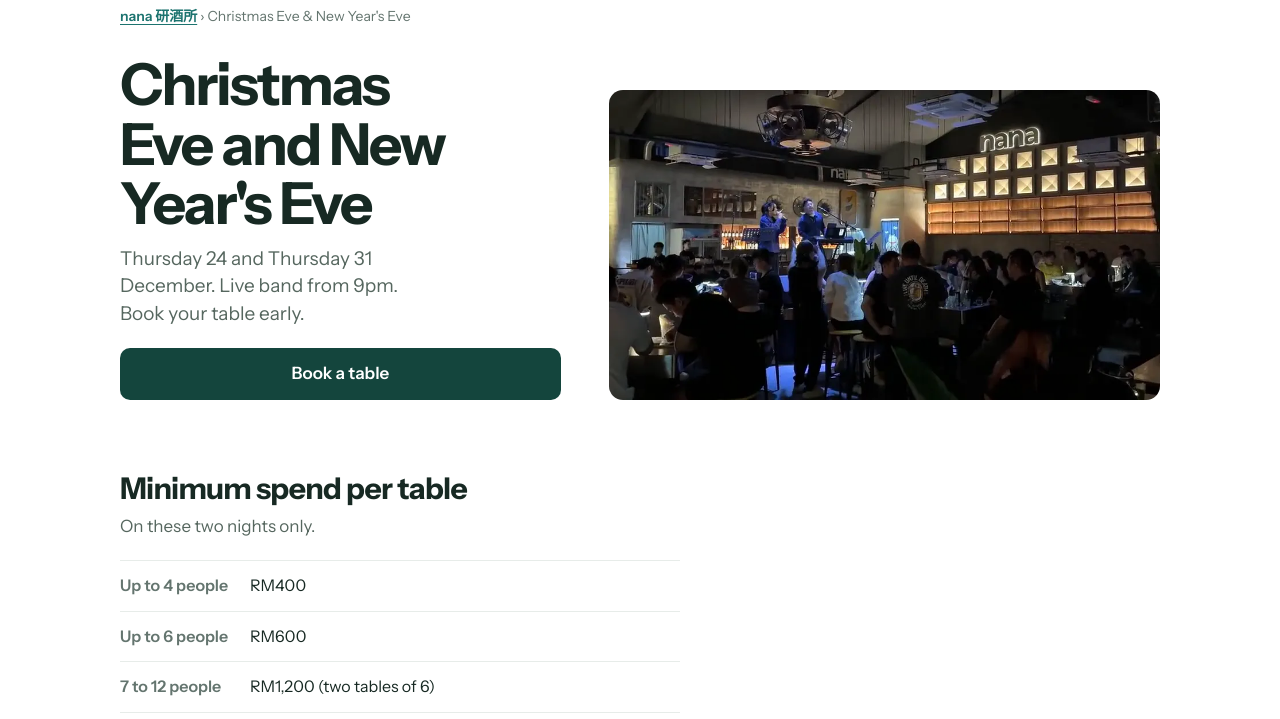
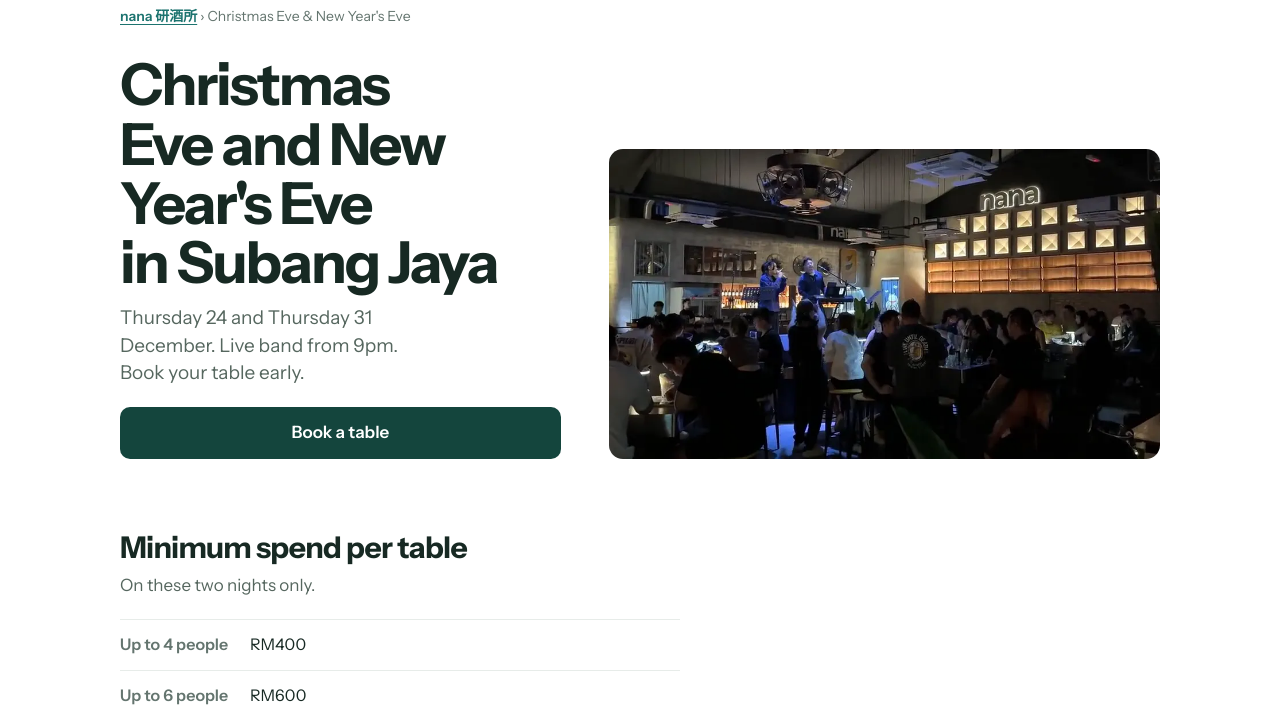
Before and after one commit to FreddieVong/gonana-site, a plain HTML site: page christmas-new-year/index.html in a window 1280 px wide. Shown: the part 63-782 px from the top of the page. Drawn offline with Linux system fonts and the light colour scheme.

Commit message:
Christmas Eve / New Year's Eve pages: the place in the title and heading, for local searches
Co-Authored-By: Claude Opus 5.5 <noreply@anthropic.com>

```diff
--- a/christmas-new-year/index.html
+++ b/christmas-new-year/index.html
@@ -1,9 +1,9 @@
 <!doctype html><html lang="en"><head><meta charset="utf-8"><meta name="viewport" content="width=device-width,initial-scale=1">
-<title>Christmas Eve & New Year's Eve · nana 研酒所</title><meta name="description" content="Thu 24 and Thu 31 Dec at nana 研酒所, SS13 Subang Jaya: live band from 9pm. Minimum spend RM400 for a table of up to 4, RM600 up to 6, RM1,200 for 7 to 12. No happy hour."><link rel="canonical" href="https://gonana.my/christmas-new-year/">
+<title>Christmas Eve & New Year's Eve in Subang Jaya · nana 研酒所</title><meta name="description" content="Thu 24 and Thu 31 Dec at nana 研酒所, SS13 Subang Jaya: live band from 9pm. Minimum spend RM400 for a table of up to 4, RM600 up to 6, RM1,200 for 7 to 12. No happy hour."><link rel="canonical" href="https://gonana.my/christmas-new-year/">
 <link rel="alternate" hreflang="en" href="https://gonana.my/christmas-new-year/">
 <link rel="alternate" hreflang="zh" href="https://gonana.my/zh/shengdan-kuanian/">
 <link rel="alternate" hreflang="x-default" href="https://gonana.my/christmas-new-year/">
-<meta property="og:title" content="Christmas Eve & New Year's Eve · nana 研酒所"><meta property="og:description" content="Thu 24 and Thu 31 Dec at nana 研酒所, SS13 Subang Jaya: live band from 9pm. Minimum spend RM400 for a table of up to 4, RM600 up to 6, RM1,200 for 7 to 12. No happy hour."><meta property="og:url" content="https://gonana.my/christmas-new-year/"><meta property="og:type" content="website"><meta property="og:image" content="https://gonana.my/assets/og-card.jpg"><meta name="twitter:card" content="summary_large_image">
+<meta property="og:title" content="Christmas Eve & New Year's Eve in Subang Jaya · nana 研酒所"><meta property="og:description" content="Thu 24 and Thu 31 Dec at nana 研酒所, SS13 Subang Jaya: live band from 9pm. Minimum spend RM400 for a table of up to 4, RM600 up to 6, RM1,200 for 7 to 12. No happy hour."><meta property="og:url" content="https://gonana.my/christmas-new-year/"><meta property="og:type" content="website"><meta property="og:image" content="https://gonana.my/assets/og-card.jpg"><meta name="twitter:card" content="summary_large_image">
 <meta name="theme-color" content="#ffffff"><link rel="icon" type="image/png" sizes="32x32" href="/assets/favicon-32.png"><link rel="apple-touch-icon" sizes="180x180" href="/assets/apple-touch-icon.png"><link rel="preload" href="/assets/fonts/instrument-sans-latin.woff2" as="font" type="font/woff2" crossorigin><link rel="preload" href="/assets/fonts/anton-latin.woff2" as="font" type="font/woff2" crossorigin><style>
 /* Christmas Eve and New Year's Eve: the events page's paper, ink, lists and buttons. */
 @font-face{font-family:"Instrument Sans";font-style:normal;font-weight:400 700;font-display:swap;src:url(/assets/fonts/instrument-sans-latin.woff2) format("woff2")}
@@ -118,7 +118,7 @@ footer p{margin:0 0 12px}
 @media (prefers-reduced-motion:reduce){*{transition:none!important}}
 footer .fl p{display:flex;flex-wrap:wrap;align-items:center;column-gap:18px;margin:0 0 4px}footer .fl b{flex-basis:100%;font-size:13px;font-weight:600;color:var(--ink-3);margin-top:8px}footer .fl a{display:inline-flex;align-items:center;min-height:44px;padding:0;margin:0}
 </style>
-<script type="application/ld+json">{"@context": "https://schema.org", "@type": "WebPage", "@id": "https://gonana.my/christmas-new-year/#page", "url": "https://gonana.my/christmas-new-year/", "name": "Christmas Eve & New Year's Eve · nana 研酒所", "description": "Thu 24 and Thu 31 Dec at nana 研酒所, SS13 Subang Jaya: live band from 9pm. Minimum spend RM400 for a table of up to 4, RM600 up to 6, RM1,200 for 7 to 12. No happy hour.", "inLanguage": "en", "about": {"@id": "https://gonana.my/#venue"}, "isPartOf": {"@type": "WebSite", "url": "https://gonana.my/"}}</script><script type="application/ld+json">{"@context": "https://schema.org", "@type": "BreadcrumbList", "itemListElement": [{"@type": "ListItem", "position": 1, "name": "nana 研酒所", "item": "https://gonana.my/"}, {"@type": "ListItem", "position": 2, "name": "Christmas Eve & New Year's Eve", "item": "https://gonana.my/christmas-new-year/"}]}</script>
+<script type="application/ld+json">{"@context": "https://schema.org", "@type": "WebPage", "@id": "https://gonana.my/christmas-new-year/#page", "url": "https://gonana.my/christmas-new-year/", "name": "Christmas Eve & New Year's Eve in Subang Jaya · nana 研酒所", "description": "Thu 24 and Thu 31 Dec at nana 研酒所, SS13 Subang Jaya: live band from 9pm. Minimum spend RM400 for a table of up to 4, RM600 up to 6, RM1,200 for 7 to 12. No happy hour.", "inLanguage": "en", "about": {"@id": "https://gonana.my/#venue"}, "isPartOf": {"@type": "WebSite", "url": "https://gonana.my/"}}</script><script type="application/ld+json">{"@context": "https://schema.org", "@type": "BreadcrumbList", "itemListElement": [{"@type": "ListItem", "position": 1, "name": "nana 研酒所", "item": "https://gonana.my/"}, {"@type": "ListItem", "position": 2, "name": "Christmas Eve & New Year's Eve", "item": "https://gonana.my/christmas-new-year/"}]}</script>
 <!-- Google tag (gtag.js) -->
 <script async src="https://www.googletagmanager.com/gtag/js?id=AW-17948641359"></script>
 <script>
@@ -128,7 +128,7 @@ gtag('config','G-FC1VE9TZZE');
 document.addEventListener('click',function(e){var a=e.target.closest&&e.target.closest('a[href]');if(!a)return;var h=a.getAttribute('href')||'';if(h.indexOf('wa.me')>-1||h.indexOf('api.whatsapp.com')>-1){try{gtag('event','conversion',{send_to:'AW-17948641359/lMV3CL73_OgcEM-Qyu5C',transport_type:'beacon'});gtag('event','whatsapp_click',{link_url:h,transport_type:'beacon'});}catch(x){}}else if(h.indexOf('maps.app.goo.gl')>-1||h.indexOf('google.com/maps')>-1||h.indexOf('waze.com')>-1){try{gtag('event','directions_click',{link_url:h,transport_type:'beacon'});}catch(x){}}},true);
 </script></head><body><header class="top"><a class="brand" href="/"><img class="mark" src="/assets/img/logo-300.webp" width="52" height="38" alt="nana"><img class="wm" src="/assets/img/wordmark-480.png" width="49" height="30" alt="研酒所"></a><a class="sw" href="/zh/shengdan-kuanian/" lang="zh" hreflang="zh">中文</a></header><main>
 <nav class="crumb"><a href="/">nana 研酒所</a> › Christmas Eve &amp; New Year's Eve</nav>
-<div class="hero"><div><h1>Christmas Eve and New Year's Eve</h1><p class="lede">Thursday 24 and Thursday 31 December. Live band from 9pm. Book your table early.</p><a class="btn btn-ink" style="margin-top:20px" href="https://wa.me/60128974221?text=Hi%20nana%2C%20I%27d%20like%20to%20book%20a%20table%20for%20Christmas%20Eve%20%2F%20New%20Year%27s%20Eve.%0A%0AName%20%3A%0ADate%20%3A%0ATime%20%3A%0APax%20%3A">Book a table</a></div><picture><source type="image/webp" srcset="/assets/img/live-frame.webp"><img src="/assets/img/live-frame.jpg" width="960" height="540" alt="The band on stage at nana 研酒所, with a full room" fetchpriority="high" decoding="async"></picture></div>
+<div class="hero"><div><h1>Christmas Eve and New Year's Eve <span class="nw">in Subang Jaya</span></h1><p class="lede">Thursday 24 and Thursday 31 December. Live band from 9pm. Book your table early.</p><a class="btn btn-ink" style="margin-top:20px" href="https://wa.me/60128974221?text=Hi%20nana%2C%20I%27d%20like%20to%20book%20a%20table%20for%20Christmas%20Eve%20%2F%20New%20Year%27s%20Eve.%0A%0AName%20%3A%0ADate%20%3A%0ATime%20%3A%0APax%20%3A">Book a table</a></div><picture><source type="image/webp" srcset="/assets/img/live-frame.webp"><img src="/assets/img/live-frame.jpg" width="960" height="540" alt="The band on stage at nana 研酒所, with a full room" fetchpriority="high" decoding="async"></picture></div>
 <section class="blk" aria-labelledby="m-h"><h2 id="m-h">Minimum spend per table</h2><p class="say">On these two nights only.</p><ul class="facts"><li><span class="k">Up to 4 people</span><span>RM400</span></li><li><span class="k">Up to 6 people</span><span>RM600</span></li><li><span class="k">7 to 12 people</span><span>RM1,200 (two tables of 6)</span></li><li><span class="k">More than 12</span><span>WhatsApp us</span></li></ul><a class="btn btn-ink" href="https://wa.me/60128974221?text=Hi%20nana%2C%20I%27d%20like%20to%20book%20a%20table%20for%20Christmas%20Eve%20%2F%20New%20Year%27s%20Eve.%0A%0AName%20%3A%0ADate%20%3A%0ATime%20%3A%0APax%20%3A">Book a table</a></section>
 <section class="blk" aria-labelledby="a-h"><h2 id="a-h">Also on these two nights</h2><ul class="facts"><li><span class="k">Happy hour</span><span>None that night.</span></li><li><span class="k">Kept bottles</span><span>They can't be opened that night. A bottle whose last day is 24 or 31 Dec gets one more night.</span></li></ul><p class="note">Every other night is as usual.</p></section>
 <footer><p>nana 研酒所 · 2 Jalan SS 13/3A, Subang Jaya Industrial Estate, 47500 Subang Jaya, Selangor · <a href="tel:+60128974221">+60 12-897 4221</a> · 5pm–2am daily · <a href="https://maps.app.goo.gl/CddBMPbaehJuaard7">Google Maps</a> · <a href="https://instagram.com/nana.ss13">Instagram</a></p><nav class="fl" aria-label="More pages"><p><b>Plan a night</b><a href="/events/">Private events</a><a href="/birthday-venue-subang/">Birthday</a><a href="/group-party-subang/">Company dinners</a><a href="/date-night-subang/">Date night</a><a href="/happy-hour-subang/">Happy hour</a><a href="/late-night-food-subang/">Late-night food</a></p><p><b>More</b><a href="/">Home</a><a href="/live-band-bar-subang/">Live band bar Subang</a><a href="/bar-near-sunway/">Near Sunway &amp; SS15</a><a href="/zh/shuangwei-jiuba/">双威附近酒吧</a><a href="/zh/subang-xiaoye/">梳邦宵夜</a><a href="/zh/">中文</a><a href="/faq/">FAQ</a></p></nav></footer></main>
```
Also changed, not shown: zh/shengdan-kuanian/index.html (+4 -4 lines).
